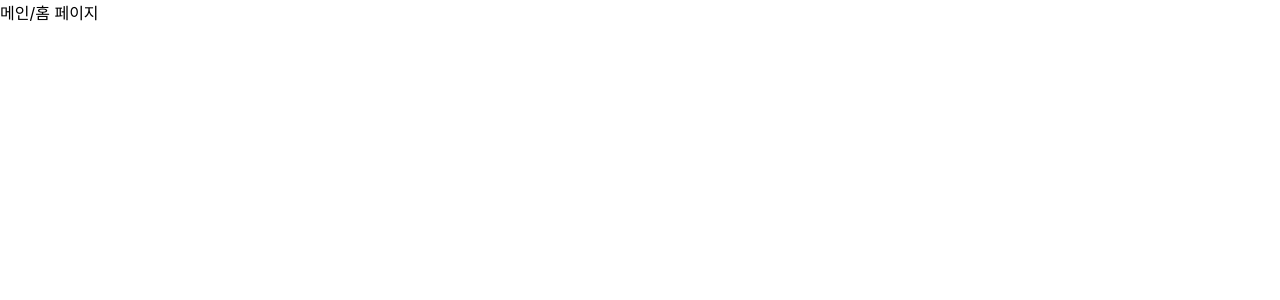
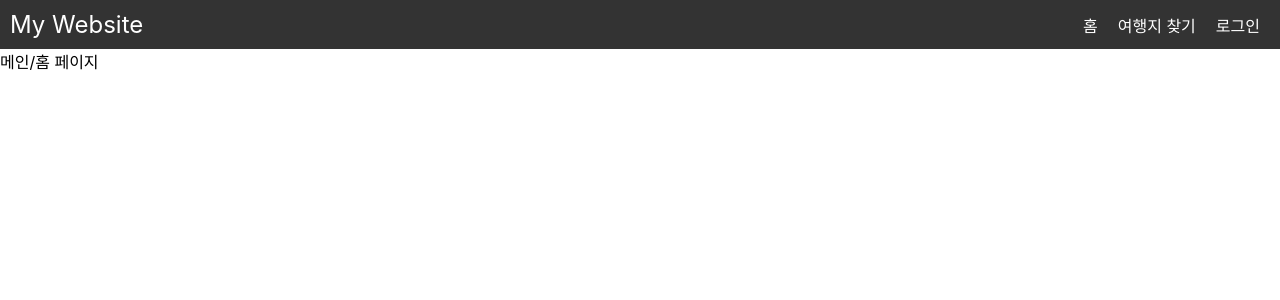
Before and after one commit to osy9757/kakao_competition, a React (Create React App) app in the folder Frontend/: page /main in a window 1280 px wide. Shown: the top 300 px of the page. Built offline with nearby package versions, Linux system fonts and the light colour scheme.

Commit message:
FEAT : HEADER 구현

```diff
--- a/Frontend/src/App.tsx
+++ b/Frontend/src/App.tsx
@@ -2,6 +2,8 @@ import React from "react";
 import { BrowserRouter, Route, Routes, Navigate } from "react-router-dom";
 
 import "./App.css";
+
+import Header from "./Header";
 
 import Home from "./pages/Home";
 
@@ -22,6 +24,7 @@ const App: React.FC = () => {
   return (
     <BrowserRouter>
       <div className="App">
+        <Header /> {/* Render the Header */}
         <Routes>
           {/* / 으로 접근하든 /main 으로 접근하든 홈으로 이동할 수 있게 설정 */}
           <Route path="/" element={<Navigate to="/main" replace />} />
--- /dev/null
+++ b/Frontend/src/Header.css
@@ -0,0 +1,61 @@
+.header {
+    display: flex;
+    justify-content: space-between;
+    align-items: center;
+    padding: 10px;
+    background-color: #333;
+    color: #fff;
+  }
+
+  .header .logo {
+    font-size: 24px;
+  }
+
+  .header .nav {
+    display: flex;
+    align-items: center;
+  }
+
+  .header .nav a,
+  .header .nav .travel-menu-container .travel-link {
+    color: #fff;
+    text-decoration: none;
+    margin: 0 10px;
+    cursor: pointer;
+  }
+
+  .header .nav a:hover,
+  .header .nav .travel-menu-container .travel-link:hover {
+    text-decoration: underline;
+  }
+
+  .travel-menu-container {
+    position: relative;
+  }
+
+  .travel-menu-container:hover .travel-menu {
+    display: flex;
+  }
+
+  .travel-menu {
+    position: absolute;
+    top: 100%;
+    left: 0;
+    background-color: #fff;
+    color: #333;
+    padding: 10px;
+    box-shadow: 0px 3px 10px rgba(0, 0, 0, 0.1);
+    display: none; /* 처음에는 숨김 */
+    flex-direction: column;
+    align-items: flex-start;
+  }
+
+  .travel-menu a {
+    color: #333;
+    text-decoration: flex;
+    margin: 5px 0;
+  }
+
+  .travel-menu a:hover {
+    text-decoration: underline;
+  }
--- /dev/null
+++ b/Frontend/src/Header.tsx
@@ -0,0 +1,25 @@
+import React from 'react';
+import './Header.css';
+
+const Header: React.FC = () => {
+    return (
+        <header className='header'>
+            <div className='logo'>My Website</div>
+            <nav className='nav'>
+                <a href='#'>홈</a>
+                <div className='travel-menu-container'>
+                    <a href='#' className='travel-link'>여행지 찾기</a>
+                    <div className='travel-menu'>
+                        <a href='#'>서울</a>
+                        <a href='#'>부산</a>
+                        <a href='#'>대구</a>
+                        {/* 여기에 더 많은 여행지 추가 가능 */}
+                    </div>
+                </div>
+                <a href='#'>로그인</a>
+            </nav>
+        </header>
+    );
+};
+
+export default Header;
```
